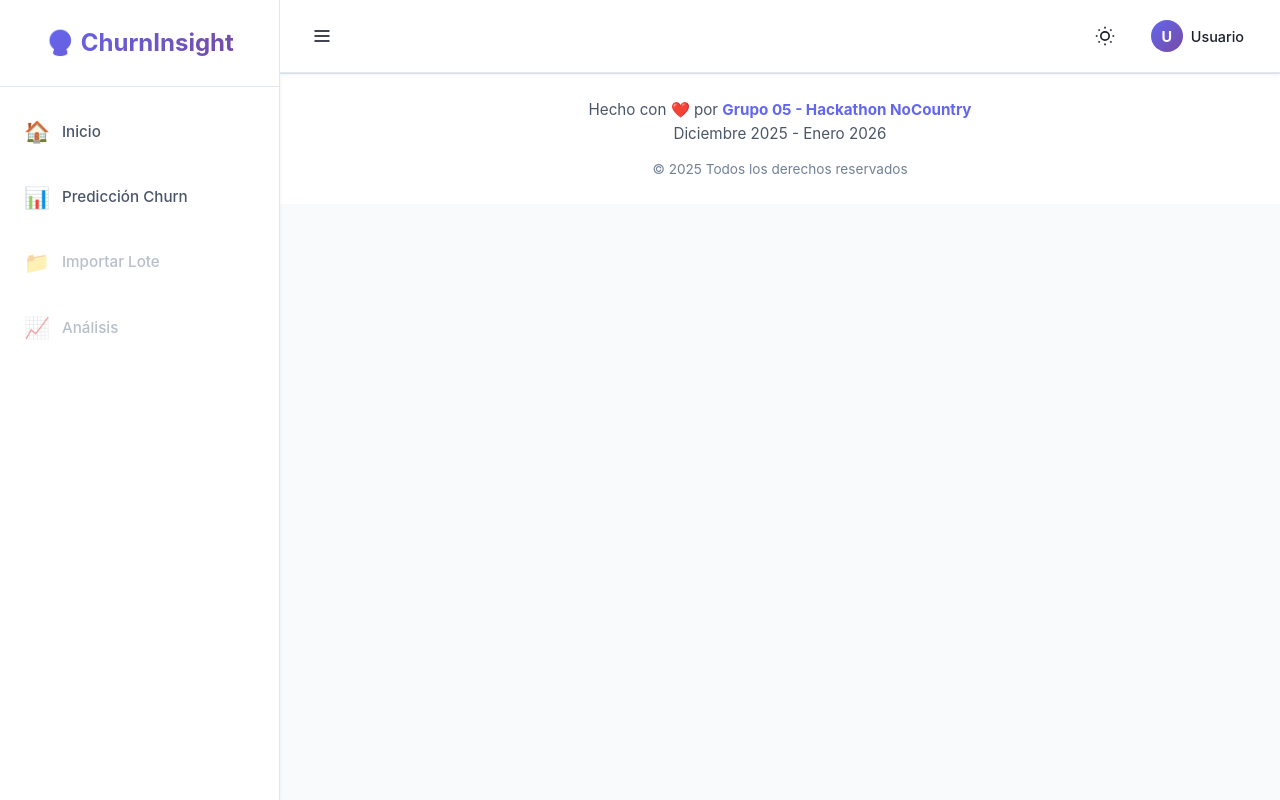
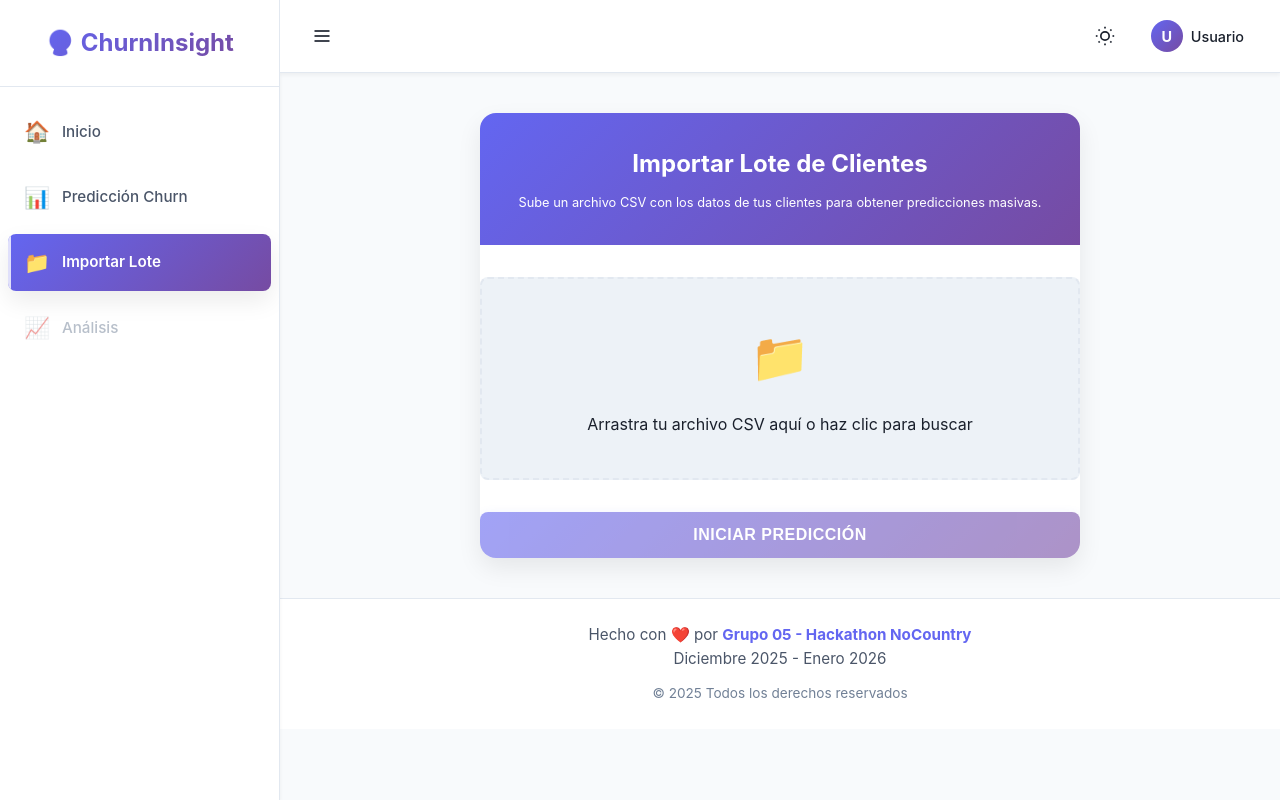
Before and after one commit to TheDanilore/churn-insight-project, a Vue app in the folder frontend/: page /import-batch in a window 1280 px wide. Built offline with nearby package versions, Linux system fonts and the light colour scheme; no server answers.

Commit message:
creacion e implementacion del BatchUploadView.vue

```diff
--- a/frontend/src/components/layouts/SidebarNav.vue
+++ b/frontend/src/components/layouts/SidebarNav.vue
@@ -69,12 +69,13 @@ const navigateTo = (path) => {
         <span v-if="sidebarVisible" class="label">Predicción Churn</span>
       </router-link>
 
-      <!-- Próximamente: Importar Lote -->
+      <!-- Importar Lote -->
       <div
-        class="nav-item disabled"
-        title="Próximamente disponible"
-        role="menuitem"
-        aria-disabled="true"
+        to="/import-batch"
+        :class="['nav-item', { active: $route.path === '/import-batch' }]"
+        :aria-current="$route.path === '/import-batch' ? 'page' : undefined"
+        @click="navigateTo('/import-batch')"
+        title="Importar lote"
       >
         <span class="icon" aria-hidden="true">📁</span>
         <span v-if="sidebarVisible" class="label">Importar Lote</span>
--- a/frontend/src/router/index.js
+++ b/frontend/src/router/index.js
@@ -1,6 +1,7 @@
 import { createRouter, createWebHistory } from 'vue-router'
 import Home from '../views/HomeView.vue'
 import Churn from '../views/ChurnPredictionView.vue'
+import BatchUploadView from '../views/BatchUploadView.vue'
 
 const router = createRouter({
   history: createWebHistory(import.meta.env.BASE_URL),
@@ -14,6 +15,11 @@ const router = createRouter({
       path: '/churn',
       name: 'Churn',
       component: Churn
+    },
+    {
+      path: '/import-batch',
+      name: 'import-batch',
+      component: BatchUploadView
     }
   ],
 })
--- /dev/null
+++ b/frontend/src/views/BatchUploadView.vue
@@ -0,0 +1,197 @@
+<script setup>
+import { ref } from 'vue'
+import api from '@/services/api'
+
+const fileInput = ref(null)
+const selectedFile = ref(null)
+const isDragging = ref(false)
+const uploadStatus = ref('idle') // idle, uploading, success, error
+const errorMessage = ref('')
+
+const handleFileSelect = (event) => {
+  const file = event.target.files[0]
+  if (file && file.type === 'text/csv') {
+    selectedFile.value = file
+    errorMessage.value = ''
+  } else {
+    errorMessage.value = 'Por favor, selecciona un archivo CSV válido.'
+  }
+}
+
+const uploadFile = async () => {
+  if (!selectedFile.value) return
+
+  uploadStatus.value = 'uploading'
+  const formData = new FormData()
+  formData.append('file', selectedFile.value)
+
+  try {
+    // Replace with your actual backend endpoint
+    await api.post('/predictions/batch', formData, {
+      headers: { 'Content-Type': 'multipart/form-data' },
+    })
+    uploadStatus.value = 'success'
+  } catch (error) {
+    uploadStatus.value = 'error'
+    errorMessage.value = error.response?.data?.message || 'Error al subir el archivo.'
+  }
+}
+
+const reset = () => {
+  selectedFile.value = null
+  uploadStatus.value = 'idle'
+}
+</script>
+
+<template>
+  <div class="batch-upload-container">
+    <div class="card">
+      <div class="card-header">
+        <h2>Importar Lote de Clientes</h2>
+        <p class="description">
+          Sube un archivo CSV con los datos de tus clientes para obtener predicciones masivas.
+        </p>
+      </div>
+      <div
+        class="drop-zone"
+        :class="{ 'is-dragging': isDragging, 'has-file': selectedFile }"
+        @dragover.prevent="isDragging = true"
+        @dragleave.prevent="isDragging = false"
+        @drop.prevent="
+          handleFileSelect($event);
+          isDragging = false
+        "
+        @click="$refs.fileInput.click()"
+      >
+        <input type="file" ref="fileInput" hidden accept=".csv" @change="handleFileSelect" />
+
+        <div v-if="!selectedFile" class="prompt">
+          <span class="icon">📁</span>
+          <p>Arrastra tu archivo CSV aquí o haz clic para buscar</p>
+        </div>
+
+        <div v-else class="file-info">
+          <span class="icon">📄</span>
+          <p>{{ selectedFile.name }}</p>
+          <button class="btn-remove" @click.stop="reset">Cambiar archivo</button>
+        </div>
+      </div>
+
+      <div v-if="errorMessage" class="error-msg">{{ errorMessage }}</div>
+
+      <div class="actions">
+        <button
+          class="btn-primary"
+          :disabled="!selectedFile || uploadStatus === 'uploading'"
+          @click="uploadFile"
+        >
+          {{ uploadStatus === 'uploading' ? 'Procesando...' : 'Iniciar Predicción' }}
+        </button>
+      </div>
+
+      <div v-if="uploadStatus === 'success'" class="success-banner">
+        ✅ ¡Archivo procesado con éxito! Las predicciones han sido guardadas.
+      </div>
+    </div>
+  </div>
+</template>
+
+<style scoped>
+.batch-upload-container {
+  display: flex;
+  justify-content: center;
+  padding: 40px 20px;
+}
+.card {
+  background: var(--bg-white);
+  width: 100%;
+  max-width: 600px;
+  border-radius: 16px;
+  box-shadow: var(--shadow-md);
+  overflow: hidden;
+  transition:
+    transform 0.2s,
+    box-shadow 0.2s;
+}
+.card-header {
+  background: linear-gradient(135deg, var(--primary-color) 0%, var(--secondary-color) 100%);
+  color: white;
+  padding: 2rem;
+  text-align: center;
+}
+.card:hover {
+  transform: translateY(-2px);
+  box-shadow: var(--shadow-lg);
+}
+.card-header > p{
+  font-size: .8rem;
+  margin-top: .6rem;
+}
+
+.drop-zone {
+  border: 2px dashed var(--border-color);
+  border-radius: 8px;
+  padding: 40px;
+  margin-top: 2rem;
+  text-align: center;
+  cursor: pointer;
+  transition: all 0.3s ease;
+  background: var(--bg-lighter)
+}
+
+.drop-zone.is-dragging {
+  border-color: var(--primary-color);
+  background: var(--hover-bg);
+}
+
+.drop-zone.has-file {
+  border-style: solid;
+  border-color: var(--primary-color);
+}
+
+.icon {
+  font-size: 3rem;
+  margin-bottom: 1rem;
+  display: block;
+}
+
+.btn-primary {
+  width: 100%;
+  padding: 14px;
+  background: linear-gradient(135deg, var(--primary-color), var(--secondary-color));
+  color: white;
+  border: none;
+  margin-top: 2rem;
+  border-radius: 8px;
+  font-size: 1rem;
+  font-weight: 700;
+  cursor: pointer;
+  transition: all 0.2s;
+  text-transform: uppercase;
+  letter-spacing: 0.5px;
+  box-shadow: 0 4px 12px rgba(102, 126, 234, 0.3);
+}
+
+.btn-primary:hover:not(:disabled) {
+  transform: translateY(-2px);
+  box-shadow: 0 6px 16px rgba(102, 126, 234, 0.4);
+}
+
+.btn-primary:disabled {
+  opacity: 0.6;
+  cursor: not-allowed;
+}
+
+.error-msg {
+  color: #dc3545;
+  margin-top: 1rem;
+  font-size: 0.9rem;
+}
+.success-banner {
+  margin-top: 1.5rem;
+  padding: 1rem;
+  background: #d4edda;
+  color: #155724;
+  border-radius: 8px;
+}
+</style>
```
